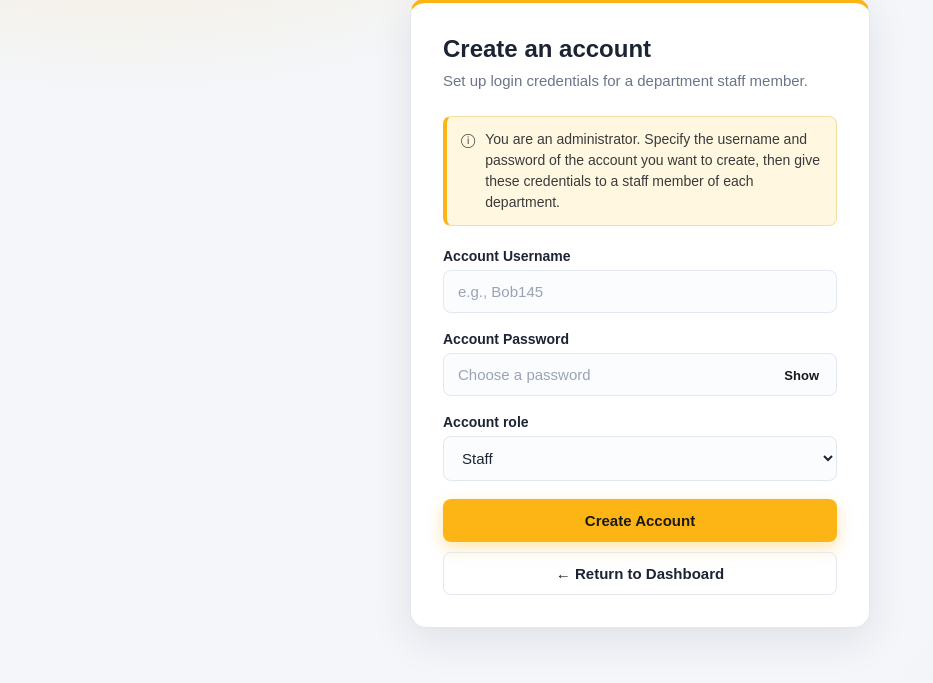
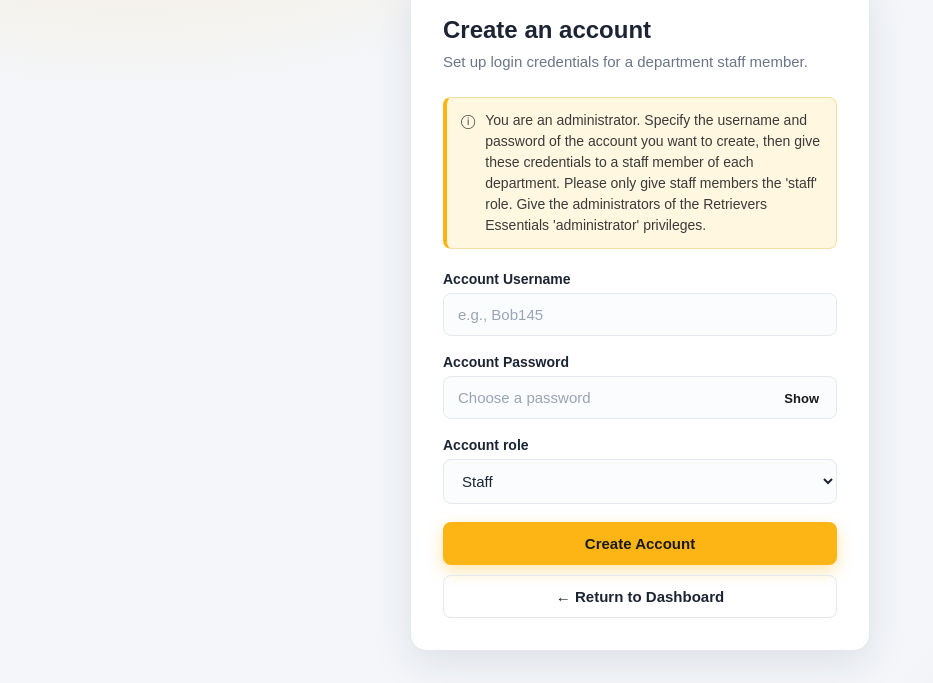
Before and after one commit to Krishna43324/Retriever-Essentials-Dashboard, a plain HTML site: page frontend/CreateAccount.html in a window 1280 px wide. Shown: the part 121-804 px from the top of the page, without its empty margins (0-933 px from the left). Drawn offline with Linux system fonts and the light colour scheme.

Commit message:
modified create account message

```diff
--- a/frontend/CreateAccount.html
+++ b/frontend/CreateAccount.html
@@ -22,7 +22,9 @@
         <div class="form-note">
             <span aria-hidden="true">ⓘ</span>
             <div>You are an administrator. Specify the username and password of the account you want to create,
-            then give these credentials to a staff member of each department.</div>
+            then give these credentials to a staff member of each department. Please only give staff members the 'staff' role.
+            Give the administrators of the Retrievers Essentials 'administrator' privileges.
+            </div>
         </div>
 
         <div class="field">
```
